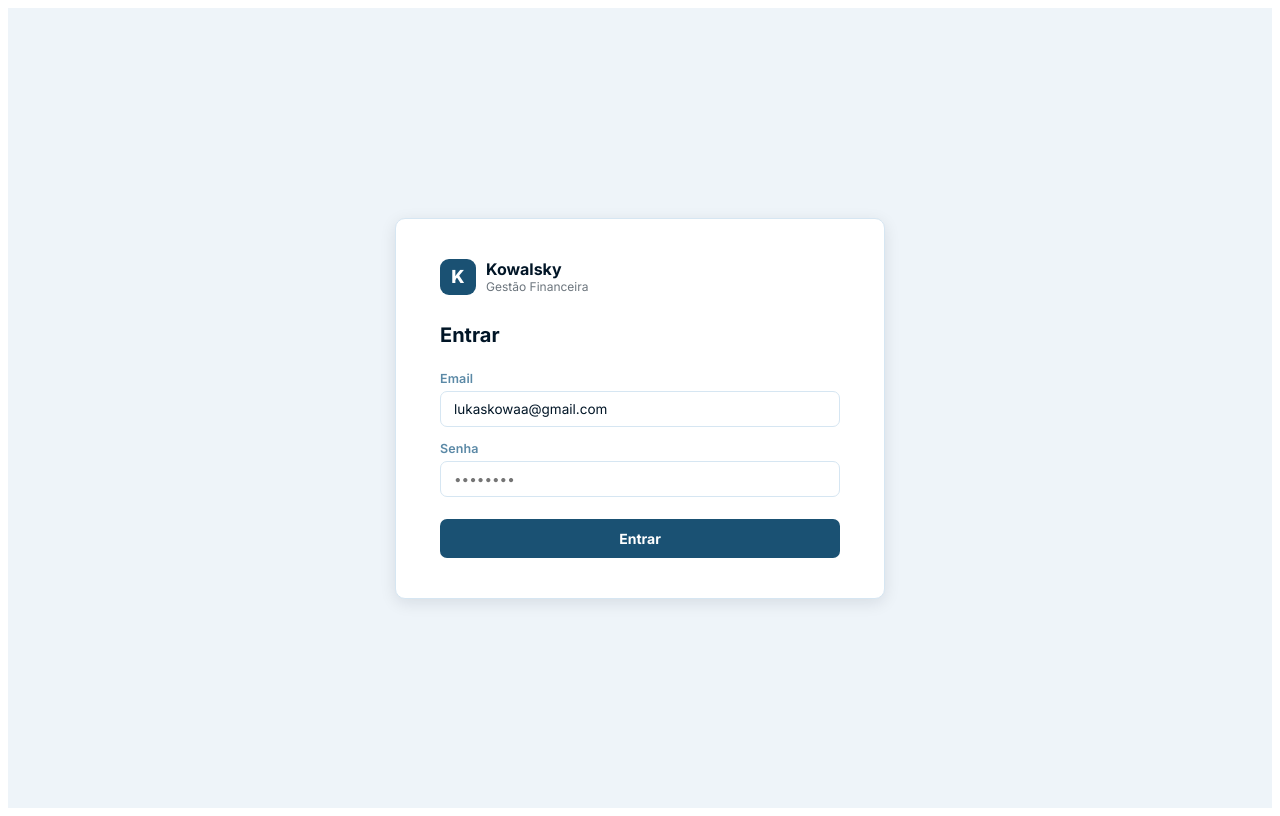
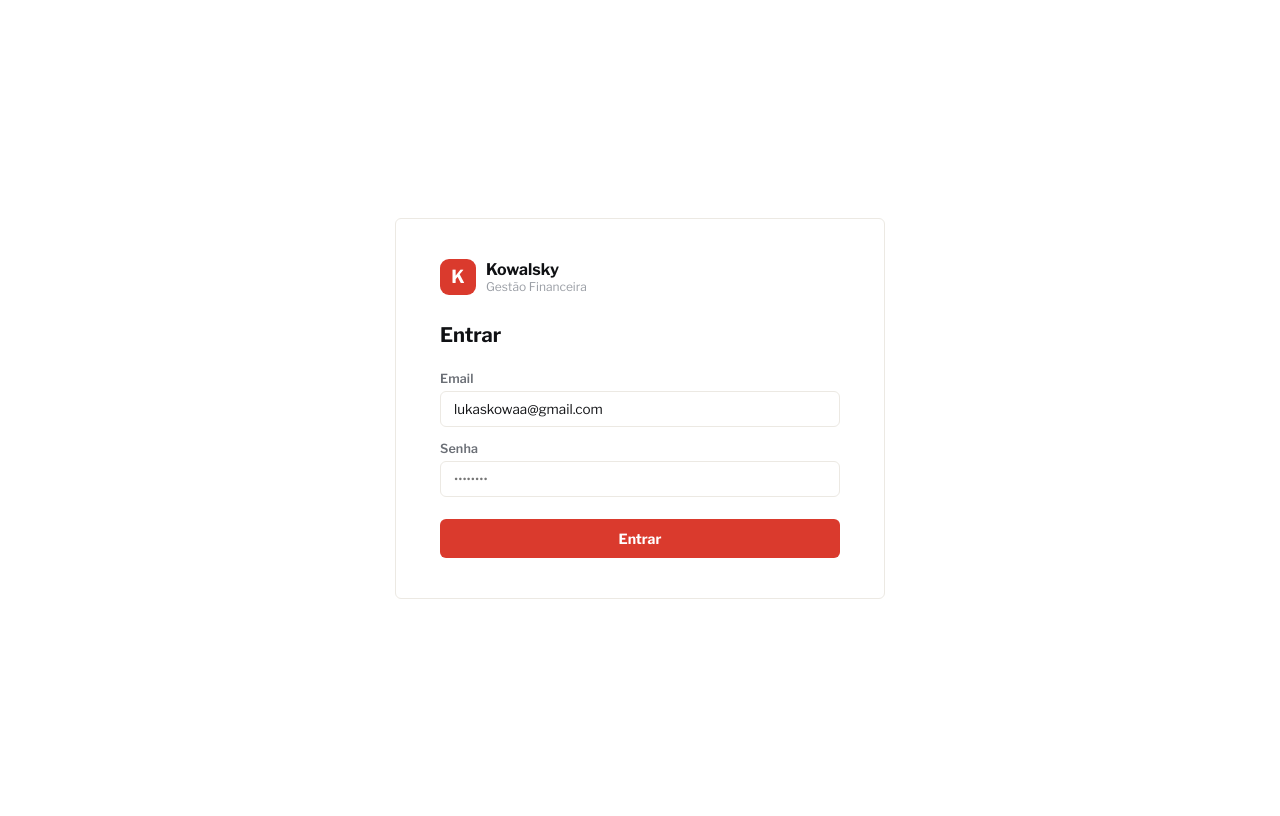
Before and after one commit to lukaskowaa-hash/kowalsky-financeiro, a React (Vite) app: page / in a window 1280 px wide. Built offline with nearby package versions, Linux system fonts and the light colour scheme.

Commit message:
design: substituir tokens T - Direcao B Editorial

```diff
--- a/src/App.jsx
+++ b/src/App.jsx
@@ -130,23 +130,29 @@ function tarefaToDB(t) {
 
 // ─── DESIGN TOKENS ────────────────────────────────────────────────────────────
 const T = {
-  font:  "'Inter', sans-serif",
-  mono:  "'IBM Plex Mono', monospace",
-  bg:    "#eef4f9",
-  surface: "#ffffff",
-  border: "#d6e6f2",
-  borderStrong: "#5B89A6",
-  text:   "#011526",
-  textSub:"#5B89A6",
-  textMuted:"#6c757d",
-  primary:"#1A5173",
-  primaryLight:"#C4DDF2",
-  shadow: "0 1px 3px rgba(1,21,38,.06), 0 1px 2px rgba(1,21,38,.04)",
-  shadowMd:"0 4px 16px rgba(1,21,38,.10)",
-  radius: "10px",
-  radiusSm:"7px",
-  danger: "#F24E29",
-  dangerLight:"#fdecea",
+  font:        "'Libre Franklin', sans-serif",
+  mono:        "'IBM Plex Mono', monospace",
+  bg:          "#FFFFFF",
+  bgAlt:       "#FAF9F6",
+  surface:     "#FFFFFF",
+  sidebar:     "#101114",
+  border:      "#ECE9E3",
+  borderStrong:"#1B1C20",
+  text:        "#101114",
+  textSub:     "#6B6F76",
+  textMuted:   "#9A9EA5",
+  primary:     "#DA3A2D",
+  primaryLight:"#FBEAE8",
+  shadow:      "none",
+  shadowMd:    "none",
+  radius:      "6px",
+  radiusSm:    "6px",
+  danger:      "#DA3A2D",
+  dangerLight: "#FBEAE8",
+  accent:      "#DA3A2D",
+  accentSoft:  "#FBEAE8",
+  positive:    "#3F8F5F",
+  warning:     "#B8852A",
 };
 
 // ─── CONSTANTS ────────────────────────────────────────────────────────────────
```
